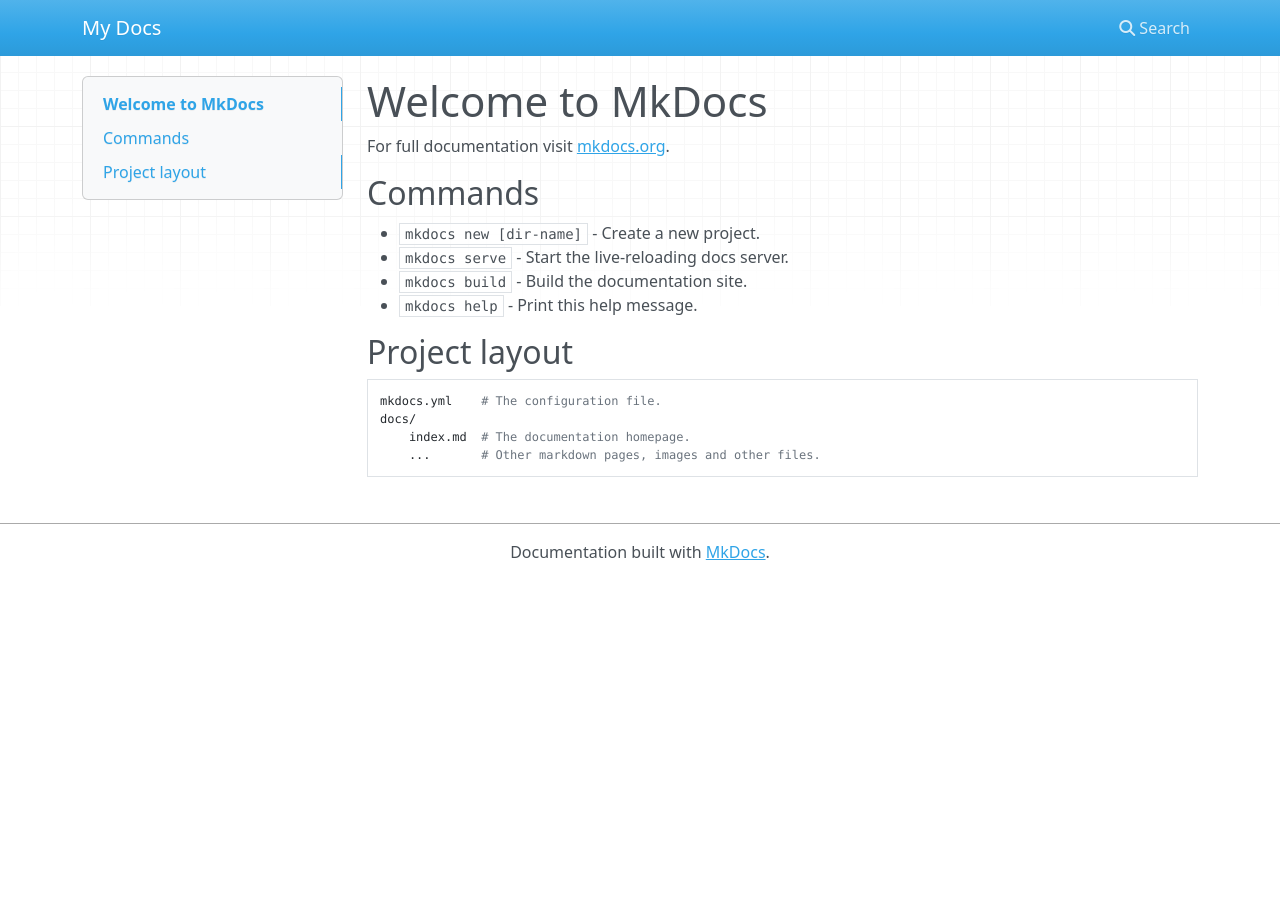
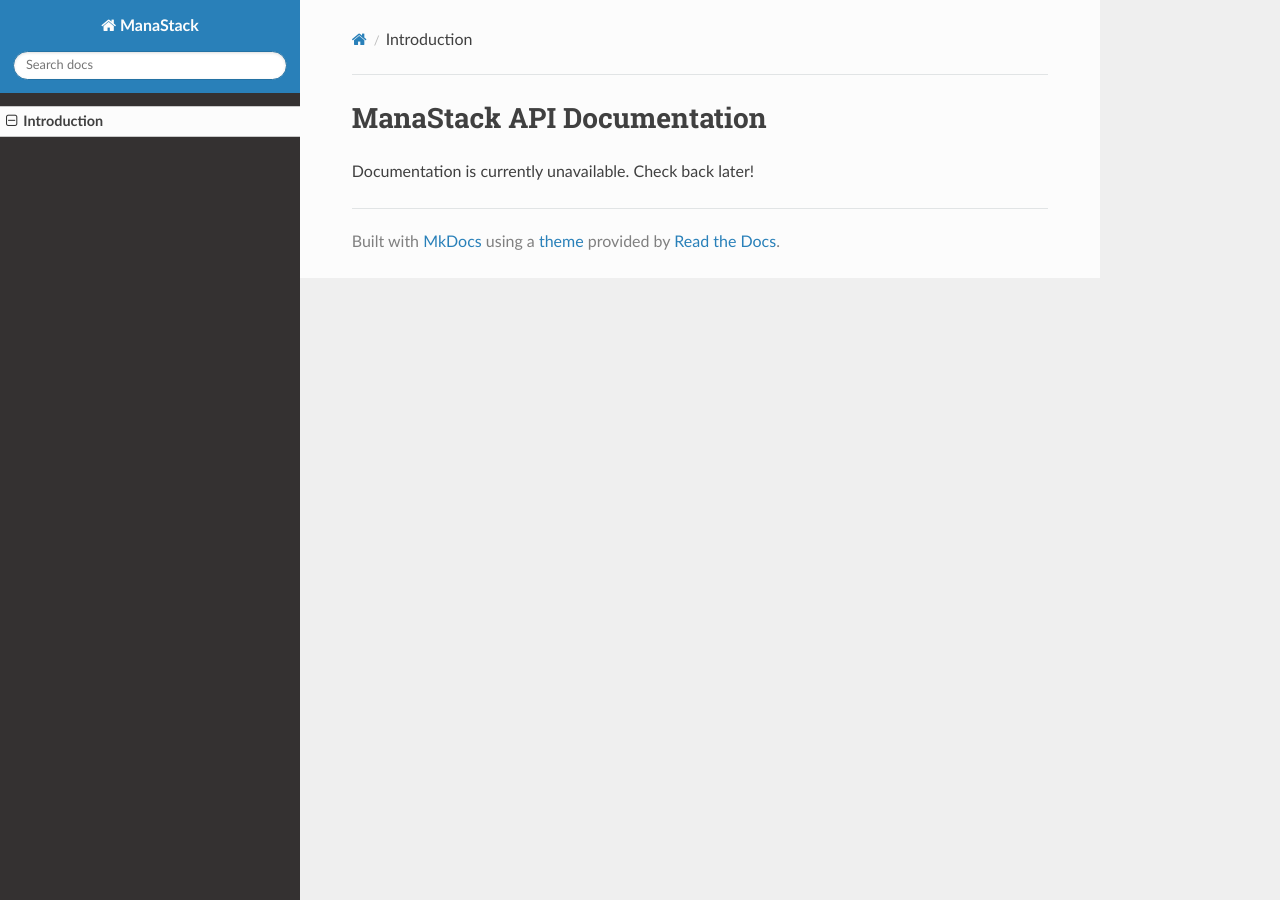
Before and after one commit to lucaspenney/ManaStack-API, an MkDocs documentation site: the page built from docs/index.md, in a window 1280 px wide. Built offline with MkDocs 1.6.1, drawn with Linux system fonts in a browser that asks for light colours; nearby versions of some CDN libraries; old or Windows-style settings are respelled for this version of MkDocs.

Commit message:
Some basic configuration

```diff
--- a/docs/index.md
+++ b/docs/index.md
@@ -1,17 +1,3 @@
-# Welcome to MkDocs
+# ManaStack API Documentation
 
-For full documentation visit [mkdocs.org](http://mkdocs.org).
-
-## Commands
-
-* `mkdocs new [dir-name]` - Create a new project.
-* `mkdocs serve` - Start the live-reloading docs server.
-* `mkdocs build` - Build the documentation site.
-* `mkdocs help` - Print this help message.
-
-## Project layout
-
-    mkdocs.yml    # The configuration file.
-    docs/
-        index.md  # The documentation homepage.
-        ...       # Other markdown pages, images and other files.
+Documentation is currently unavailable. Check back later!
--- a/mkdocs.yml
+++ b/mkdocs.yml
@@ -1 +1,5 @@
-site_name: My Docs
+site_name: ManaStack
+site_url: http://manastack.com/
+theme: readthedocs
+pages:
+- ['index.md', 'Introduction']
```
